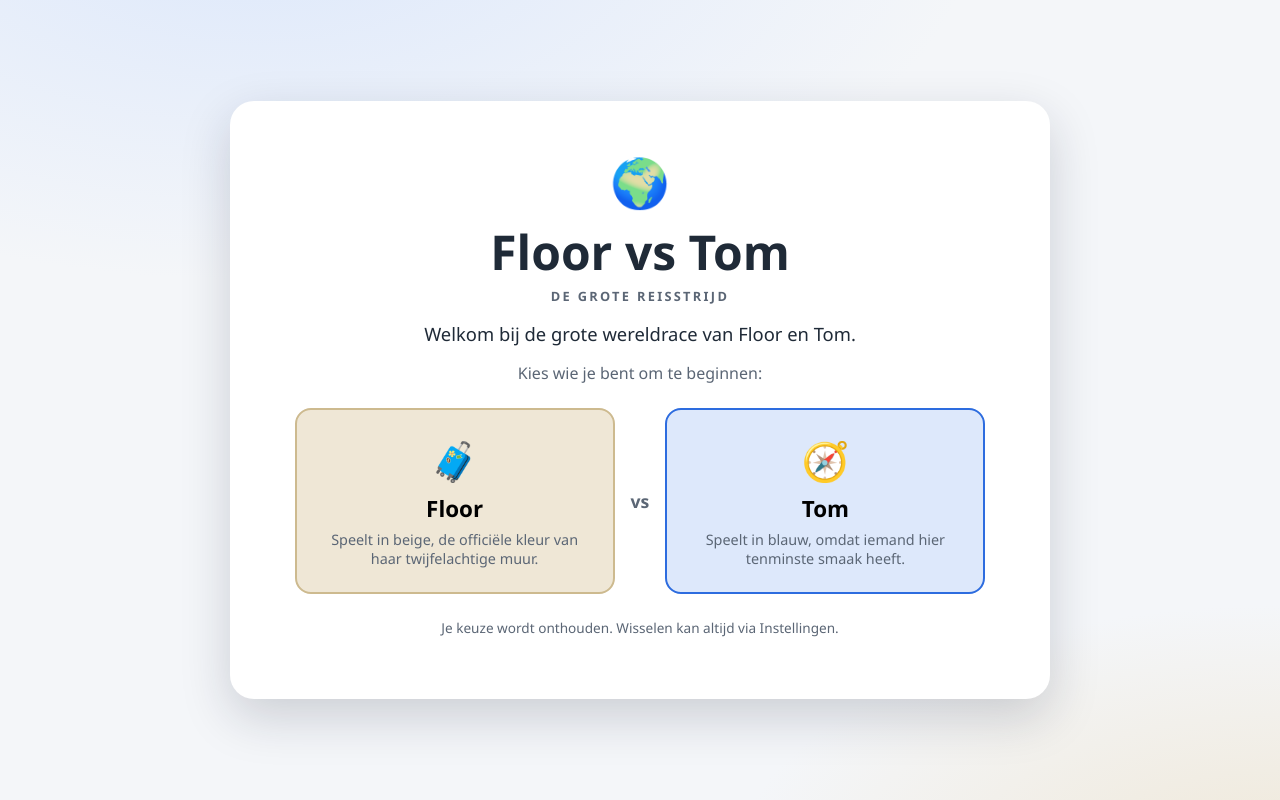
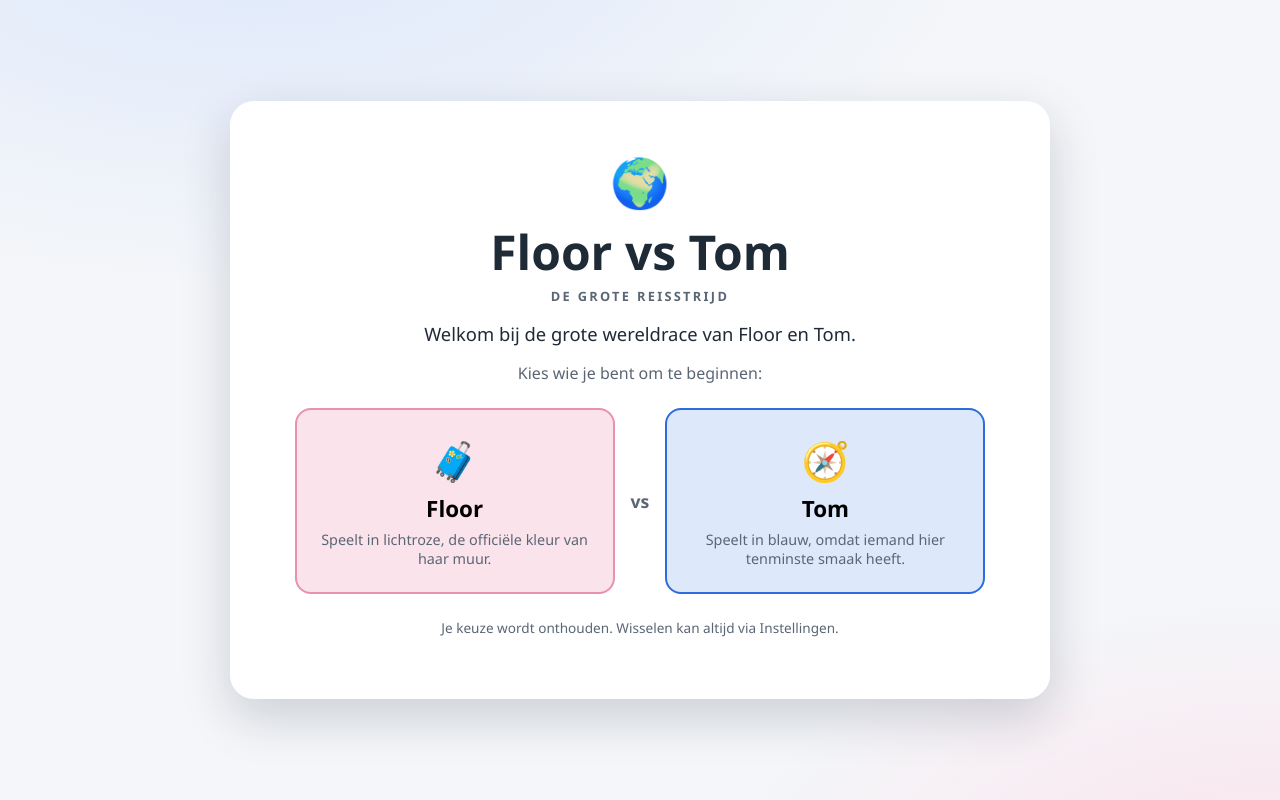
Before and after one commit to bloktom/WereldReiziger, a React (Vite) app: page / in a window 1280 px wide. Built offline with nearby package versions, Linux system fonts and the light colour scheme; no server answers; the database is empty.

Commit message:
Floor: kleur en teksten van beige naar lichtroze (muurkleur)

```diff
--- a/src/components/Battles.jsx
+++ b/src/components/Battles.jsx
@@ -11,7 +11,7 @@ export default function Battles({ visited, battles, onSelect }) {
         <h2>⚔️ Landenbattles</h2>
         <p>
           Landen waar jullie allebei zijn geweest. Beantwoord de vragen en bepaal wie het
-          land verdient. Beige tegen blauw.
+          land verdient. Lichtroze tegen blauw.
         </p>
       </div>
 
--- a/src/components/PlayerSelect.jsx
+++ b/src/components/PlayerSelect.jsx
@@ -23,7 +23,7 @@ export default function PlayerSelect({ onChoose }) {
             <span className="player-card__avatar">🧳</span>
             <span className="player-card__name">Floor</span>
             <span className="player-card__desc">
-              Speelt in beige, de offici&euml;le kleur van haar twijfelachtige muur.
+              Speelt in lichtroze, de offici&euml;le kleur van haar muur.
             </span>
           </button>
 
--- a/src/components/Scoreboard.jsx
+++ b/src/components/Scoreboard.jsx
@@ -90,7 +90,7 @@ export default function Scoreboard({ visited, battles, onSelect }) {
       <div className="overview__grid">
         <Section
           title="Floor-territorium"
-          hint="Beige, de kleur van die muur."
+          hint="Lichtroze, de kleur van die muur."
           items={floorList}
           variant="floor"
           onSelect={onSelect}
--- a/src/components/Settings.jsx
+++ b/src/components/Settings.jsx
@@ -16,7 +16,7 @@ export default function Settings({ player, mode, onSwitchPlayer, onResetMock })
         <p>
           Je speelt nu als <strong>{player}</strong>.{' '}
           {player === PLAYERS.FLOOR
-            ? 'Beige, de officiële kleur van je twijfelachtige muur.'
+            ? 'Lichtroze, de officiële kleur van je muur.'
             : 'Blauw, omdat iemand hier tenminste smaak heeft.'}
         </p>
         <button type="button" className="btn btn--primary" onClick={onSwitchPlayer}>
@@ -48,7 +48,7 @@ export default function Settings({ player, mode, onSwitchPlayer, onResetMock })
         <h3>Over deze app</h3>
         <p>
           Een speelse reis-race tussen Floor en Tom. Vink landen af, claim territorium en
-          strijd om gedeelde landen via de landenbattle. Beige tegen blauw — moge de beste
+          strijd om gedeelde landen via de landenbattle. Lichtroze tegen blauw — moge de beste
           reiziger winnen.
         </p>
         <p className="settings__muted">
--- a/src/components/WorldMap.jsx
+++ b/src/components/WorldMap.jsx
@@ -152,7 +152,7 @@ export default function WorldMap({ visited, battles, onSelect }) {
       {/* Legenda + inside joke */}
       <div className="map-legend">
         <div className="legend-row">
-          <span className="swatch swatch--floor" /> Beige gebied = Floor-territorium
+          <span className="swatch swatch--floor" /> Roze gebied = Floor-territorium
         </div>
         <div className="legend-row">
           <span className="swatch swatch--tom" /> Blauw gebied = Tom-territorium
--- a/src/data/funnyMessages.js
+++ b/src/data/funnyMessages.js
@@ -8,7 +8,7 @@ const FLOOR_MESSAGES = [
   'Goed Floor, wat heb je daar allemaal gedaan?',
   'Met welk type vliegtuig ben je geweest\u2026?',
   'Weer een land erbij. Tom voelt de druk.',
-  'Floor claimt weer beige terrein.',
+  'Floor claimt weer roze terrein.',
   'Dit land past echt perfect bij je muur.',
   'Ok\u00e9 ok\u00e9, wereldreiziger Floor.',
   'Heeft Polarsteps dit ook goedgekeurd?',
@@ -32,12 +32,12 @@ const TOM_MESSAGES = [
 
 const BATTLE_MESSAGES = {
   Floor: [
-    'Floor wint dit land. Beige overheerst.',
+    'Floor wint dit land. Roze overheerst.',
     'Floor had meer verhalen, Tom had vooral goede bedoelingen.',
   ],
   Tom: [
     'Tom wint dit land. Eindelijk gerechtigheid.',
-    'Blauw verslaat beige. Smaak wint.',
+    'Blauw verslaat roze. Smaak wint.',
   ],
   Tie: [
     'Gelijkspel. Jullie moeten hier samen nog een keer heen.',
--- a/src/styles/global.css
+++ b/src/styles/global.css
@@ -1,7 +1,7 @@
 :root {
-  --floor: #cdba8f;
-  --floor-dark: #b39d6c;
-  --floor-soft: #efe7d6;
+  --floor: #e891b0;
+  --floor-dark: #c15c85;
+  --floor-soft: #fbe3ec;
   --tom: #2d6cdf;
   --tom-dark: #1f4fb0;
   --tom-soft: #dde8fb;
--- a/src/utils/constants.js
+++ b/src/utils/constants.js
@@ -1,5 +1,5 @@
 // Vaste spelers en kleuren voor de hele app.
-// Floor speelt in beige (de officiële kleur van haar twijfelachtige muur),
+// Floor speelt in lichtroze (de officiële kleur van haar muur),
 // Tom speelt in blauw (omdat iemand hier tenminste smaak heeft).
 
 export const PLAYERS = {
@@ -8,8 +8,8 @@ export const PLAYERS = {
 }
 
 export const COLORS = {
-  floor: '#cdba8f', // beige — ja, die muurkleur
-  floorDark: '#b39d6c',
+  floor: '#e891b0', // lichtroze — ja, die muurkleur
+  floorDark: '#c15c85',
   tom: '#2d6cdf', // fris blauw
   tomDark: '#1f4fb0',
   neutral: '#dfe3e8',
```
